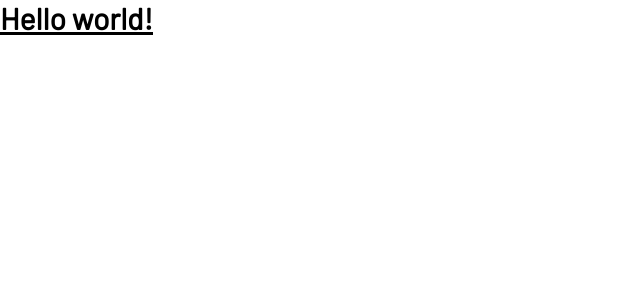
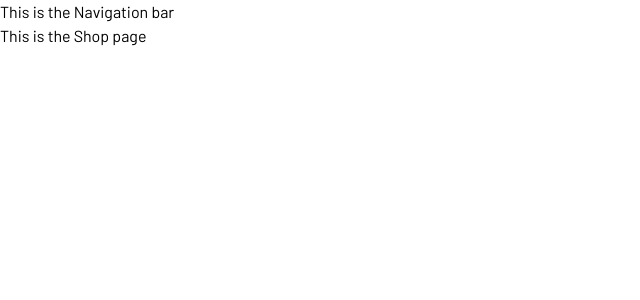
Before and after one commit to iyadhhk/New-Steps-Store, a React (Create React App) app: page /shop in a window 1280 px wide. Shown: the top 300 px of the page, without its empty margins (0-640 px from the left). Built offline with nearby package versions, Linux system fonts and the light colour scheme; a web font is replaced by a local one.

Commit message:
adding react-router-dom and setting up routes

```diff
--- a/package.json
+++ b/package.json
@@ -8,6 +8,7 @@
     "@testing-library/user-event": "^13.5.0",
     "react": "^18.2.0",
     "react-dom": "^18.2.0",
+    "react-router-dom": "6",
     "react-scripts": "5.0.1",
     "web-vitals": "^2.1.4"
   },
--- a/src/App.js
+++ b/src/App.js
@@ -1,13 +1,22 @@
-import './App.css';
+import { Route, Routes, Navigate } from "react-router-dom";
+import Home from "./routes/home/home.component";
+import Navigation from "./routes/navigation/navigation.component";
+import Shop from "./routes/shop/shop.component";
+import Authentication from "./routes/auth/authentication.component";
+import Cart from "./routes/cart/cart.component";
 
-function App() {
+const App = () => {
   return (
-    <div className="App">
-      <h1 className="text-3xl font-bold underline">
-      Hello world!
-    </h1>
-    </div>
+    <Routes>
+      <Route path="/" element={<Navigation />}>
+        <Route index element={<Home />} />
+        <Route path="shop/*" element={<Shop />} />
+        <Route path="auth" element={<Authentication />} />
+        <Route path="cart" element={<Cart />} />
+        <Route path="*" element={<Navigate to="/" />} />
+      </Route>
+    </Routes>
   );
-}
+};
 
 export default App;
--- a/src/index.css
+++ b/src/index.css
@@ -4,5 +4,5 @@
 
 body {
   margin: 0;
-  font-family: 'Barlow',sans-serif;
+  /* font-family: 'Barlow',sans-serif; */
 }
--- a/src/index.js
+++ b/src/index.js
@@ -3,11 +3,14 @@ import ReactDOM from 'react-dom/client';
 import './index.css';
 import App from './App';
 import reportWebVitals from './reportWebVitals';
+import { BrowserRouter } from 'react-router-dom';
 
 const root = ReactDOM.createRoot(document.getElementById('root'));
 root.render(
   <React.StrictMode>
+    <BrowserRouter>
     <App />
+    </BrowserRouter>
   </React.StrictMode>
 );
 
--- /dev/null
+++ b/src/routes/auth/authentication.component.jsx
@@ -0,0 +1,5 @@
+const Authentication = () => {
+  return <h1>This is the Authentication page</h1>;
+};
+
+export default Authentication;
--- /dev/null
+++ b/src/routes/cart/cart.component.jsx
@@ -0,0 +1,5 @@
+const Cart = () => {
+  return <h1>This is the Cart page</h1>;
+};
+
+export default Cart;
--- /dev/null
+++ b/src/routes/home/home.component.jsx
@@ -0,0 +1,5 @@
+const Home = () => {
+  return <h1>This is the Home page</h1>;
+};
+
+export default Home;
--- /dev/null
+++ b/src/routes/navigation/navigation.component.jsx
@@ -0,0 +1,12 @@
+import { Outlet } from "react-router-dom";
+
+const Navigation = () => {
+  return (
+    <div>
+      <h1>This is the Navigation bar</h1>
+      <Outlet />
+    </div>
+  );
+};
+
+export default Navigation;
--- /dev/null
+++ b/src/routes/shop/shop.component.jsx
@@ -0,0 +1,5 @@
+const Shop = () => {
+  return <h1>This is the Shop page</h1>;
+};
+
+export default Shop;
--- a/tailwind.config.js
+++ b/tailwind.config.js
@@ -3,6 +3,9 @@ module.exports = {
   content: ["./src/**/*.{js,jsx,ts,tsx}"],
   theme: {
     extend: {
+      fontFamily: {
+      sans: ['Barlow', 'sans-serif'],
+    },
       colors: {
         primary: "#233e6e",
         secondary: "#3eabde",
```
Also changed, not shown: 1 other file (tests, documents, lock files or other folders).
